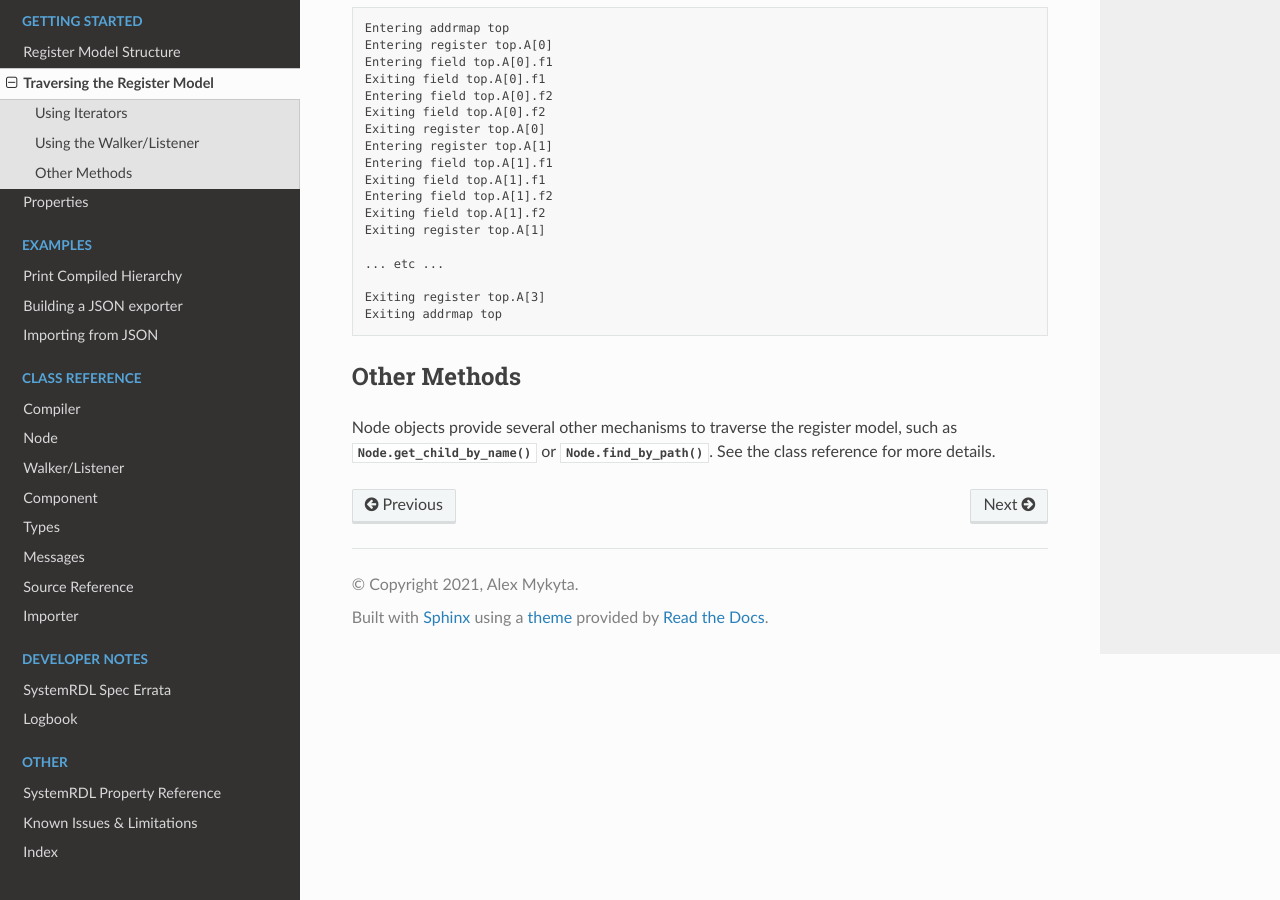
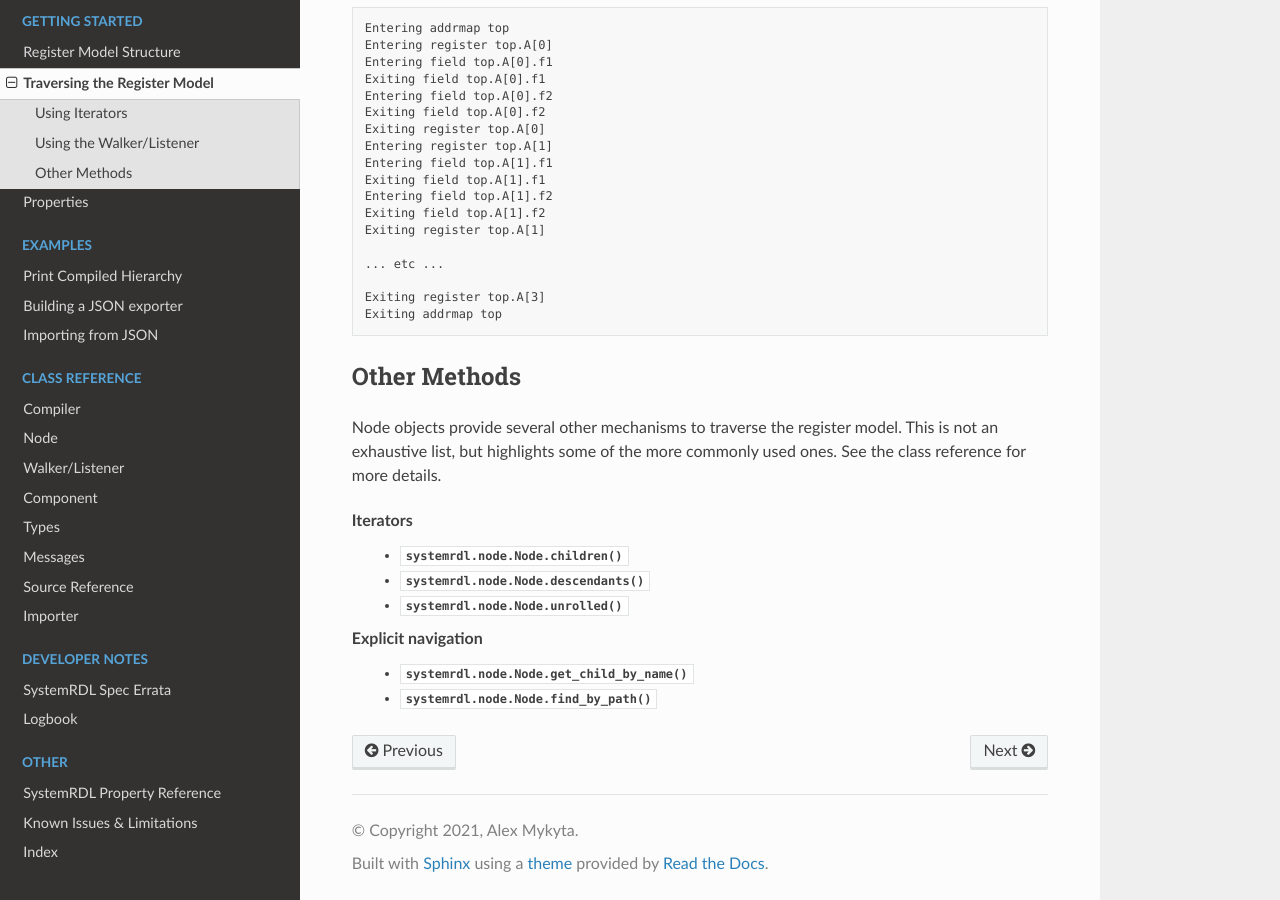
Before and after one commit to SystemRDL/systemrdl-compiler, a Sphinx documentation site: the page built from docs/model_traversal.rst, in a window 1280 px wide and 900 px high, scrolled down 2694 px. Built offline with Sphinx 7.4.7 and the Read the Docs theme 2.0.0, drawn with Linux system fonts in a browser that asks for light colours.

Commit message:
Minor doc updates

```diff
--- a/docs/dev_notes/dpa_type_generation.rst
+++ b/docs/dev_notes/dpa_type_generation.rst
@@ -95,13 +95,13 @@ described in 5.1.1.4-c. This section defines additional normalization rules for
 these types.
 
 Instance reference
-    An instance reference is normalized by deriving the relative hierarchcial
-    path from the current instance to the refrenced instance. The normalized
+    An instance reference is normalized by deriving the relative hierarchical
+    path from the current instance to the referenced instance. The normalized
     value is the first eight characters of the md5 of the path.
 
     Hierarchy separators shall use ``.``, and parent references use ``^``.
 
-    For example, the hierarchcial path from component ``foo.bar.baz`` to
+    For example, the hierarchical path from component ``foo.bar.baz`` to
     ``foo.abc.def`` is represented by the string ``^.^.abc.def``
 
     The resulting 8-characters of md5 are: b0698608
--- a/docs/dev_notes/expressions.rst
+++ b/docs/dev_notes/expressions.rst
@@ -138,7 +138,7 @@
     * If eval_width is irrelevant (ex. comparison operator)
 
         * ignore the eval_width parameter if it was passed in.
-        * dont bother resolving anything. Nothing to do here.
+        * don't bother resolving anything. Nothing to do here.
 
     * Get operand values
 
--- a/docs/dev_notes/properties.rst
+++ b/docs/dev_notes/properties.rst
@@ -66,7 +66,7 @@ LHS assignments can be:
 * numeric
 * reference to a signal instance
 * reference to a "virtual signal" property
-* Reference to any other component types? I dont think so?
+* Reference to any other component types? I don't think so?
 
 RHS references can be:
 
@@ -76,7 +76,7 @@ RHS references can be:
       column.
     * It looks like RHS reference to copy a component property's value is NOT a
       thing. In fact, it hardly has anything to do with the property that bears
-      its name. Instead, it looks like its refrence implies a "virtual signal"
+      its name. Instead, it looks like its reference implies a "virtual signal"
       that has its own dynamic behavior based on the component's state.
 
 Misc rules
--- a/docs/examples/json_exporter.rst
+++ b/docs/examples/json_exporter.rst
@@ -20,7 +20,7 @@ simple one. For the sake of this example, it will be very limited:
 
 * Each SystemRDL component type will be represented as its own JSON object.
 * The type of the object is represented by a "type" string.
-* ``addrmap`` and ``regfile`` components will be treated interchangably.
+* ``addrmap`` and ``regfile`` components will be treated interchangeably.
 * Arrays will not be supported.
 * Only the field's "reset" and "sw" properties are encoded. All other properties will be ignored.
 
@@ -61,7 +61,7 @@ In the :ref:`previous example <example_print-hierarchy>`, we used the
 :class:`~systemrdl.RDLWalker` & :class:`~systemrdl.RDLListener`.
 This let us automatically traverse the design, and trigger callbacks. This is an
 easy way to traverse the design, but only in situations where keeping track of
-the register model's herarchical context is not needed.
+the register model's hierarchical context is not needed.
 
 For a JSON exporter we want to convert each node in the hierarchy and keep
 track of parent/child relationships. Doing so with the walker/listener method
--- a/docs/model_traversal.rst
+++ b/docs/model_traversal.rst
@@ -150,7 +150,15 @@ enabled:
 Other Methods
 -------------
 
-Node objects provide several other mechanisms to traverse the register model,
-such as :meth:`Node.get_child_by_name() <systemrdl.node.Node.get_child_by_name>`
-or :meth:`Node.find_by_path() <systemrdl.node.Node.find_by_path>`.
+Node objects provide several other mechanisms to traverse the register model.
+This is not an exhaustive list, but highlights some of the more commonly used ones.
 See the class reference for more details.
+
+Iterators
+    * :meth:`systemrdl.node.Node.children()`
+    * :meth:`systemrdl.node.Node.descendants()`
+    * :meth:`systemrdl.node.Node.unrolled()`
+
+Explicit navigation
+    * :meth:`systemrdl.node.Node.get_child_by_name()`
+    * :meth:`systemrdl.node.Node.find_by_path()`
```
